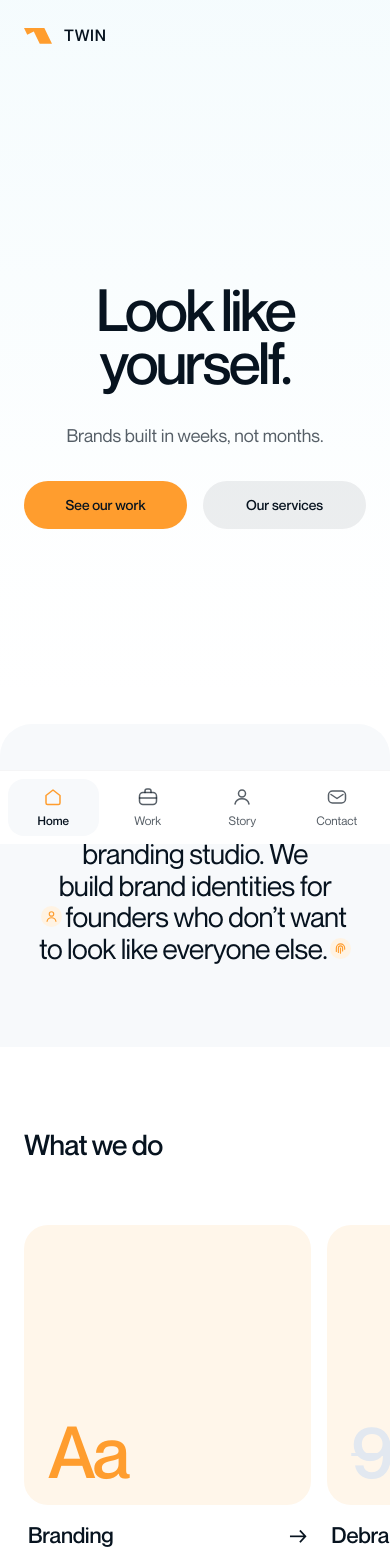
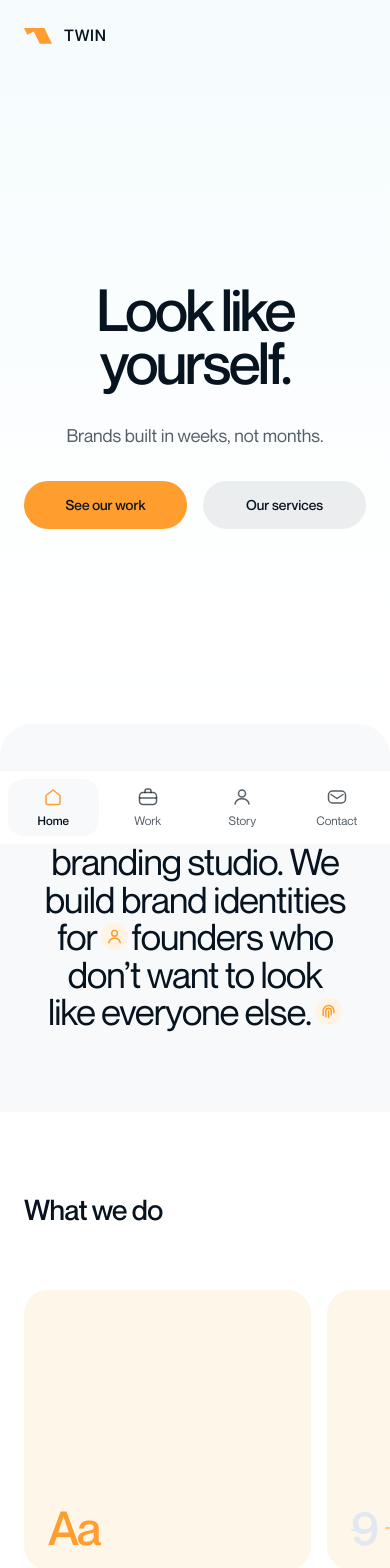
Before and after one commit to matthewostaco7/-twin-website, a Next.js app: page / in a window 390 px wide. Shown: the top 1568 px of the page. Built offline with nearby package versions, Linux system fonts and the light colour scheme.

Commit message:
Type scale: hero token, everything on the scale; larger Twin intro
Co-Authored-By: Claude Sonnet 5.5 <noreply@anthropic.com>
Claude-Session: https://claude.ai/code/session_01UqTkKkfJ5xTqC9vSdU1Zph

```diff
--- a/app/globals.css
+++ b/app/globals.css
@@ -23,15 +23,16 @@
   /* fonts (unchanged) */
   --sans:"Neue Montreal",sans-serif;
   --mono:"IBM Plex Mono",monospace;
-  /* type scale: display · h1 · h2 · h3 · lead · body · small · label */
+  /* type scale: hero · display · h1 · h2 · h3 · lead · body · small · label */
+  --fs-hero:clamp(56px,calc(56px + 80 * (100vw - 360px) / 1080),136px);
   --fs-display:clamp(46px,calc(46px + 26 * (100vw - 360px) / 920),72px);
   --fs-h1:clamp(36px,calc(36px + 20 * (100vw - 360px) / 920),56px);
   --fs-h2:clamp(28px,calc(28px + 12 * (100vw - 360px) / 920),40px);
   --fs-h3:clamp(22px,calc(22px + 6 * (100vw - 360px) / 920),28px);
   --fs-bodyl:clamp(18px,calc(18px + 2 * (100vw - 360px) / 920),20px);
   --fs-body:16px; --fs-small:14px; --fs-mono:12px;
-  --lh-display:.96; --lh-h1:1.02; --lh-h2:1.12; --lh-h3:1.25; --lh-bodyl:1.5; --lh-body:1.6;
-  --ls-display:-.03em; --ls-h1:-.025em; --ls-h2:-.02em; --ls-h3:-.01em;
+  --lh-hero:.92; --lh-display:.96; --lh-h1:1.02; --lh-h2:1.12; --lh-h3:1.25; --lh-bodyl:1.5; --lh-body:1.6;
+  --ls-hero:-.045em; --ls-display:-.03em; --ls-h1:-.025em; --ls-h2:-.02em; --ls-h3:-.01em;
   /* spacing: multiples of 8 */
   --s1:8px; --s2:16px; --s3:24px; --s4:32px; --s5:48px; --s6:64px; --s7:96px;
   --space-section:clamp(80px,calc(80px + 64 * (100vw - 360px) / 920),144px);
@@ -139,9 +140,10 @@ p{text-wrap:pretty}
 .ic.inl{box-sizing:border-box;width:.74em;height:.74em;padding:.1em;border-radius:50%;background:#FFF3E3;stroke:var(--signal);stroke-width:1.8;vertical-align:0;margin:0 .1em 0 -.08em}
 .ic.inl.r{margin:0 0 0 .1em}
 .hero-cta{display:flex;flex-wrap:wrap;justify-content:center;gap:var(--s2)}
-.hero-big{max-width:none !important;font-size:clamp(56px,calc(56px + 84 * (100vw - 360px) / 1080),136px) !important;line-height:.92 !important;letter-spacing:-.045em !important;font-weight:500;text-wrap:balance}
+.hero-big{max-width:none !important;font-size:var(--fs-hero) !important;line-height:var(--lh-hero) !important;letter-spacing:var(--ls-hero) !important;font-weight:500;text-wrap:balance}
 .hero-sub{max-width:30em;font-size:var(--fs-bodyl);line-height:1.5;color:var(--t2)}
-.intro{max-width:20em;margin:0 auto;font-size:var(--fs-h2);line-height:var(--lh-h2);letter-spacing:var(--ls-h2);text-wrap:balance}
+.intro{max-width:16em;margin:0 auto;font-size:var(--fs-h1);line-height:var(--lh-h1);letter-spacing:var(--ls-h1);text-wrap:balance}
+@media(min-width:901px){.intro{font-size:var(--fs-display);line-height:var(--lh-display);letter-spacing:var(--ls-display)}}
 .hero{gap:var(--s4);padding-bottom:calc(var(--s7) * 2)}
 #view-home .intro-sec{position:relative;display:flex;align-items:center;justify-content:center;min-height:min(560px,70svh);margin-top:calc(-1 * var(--s7));border-radius:48px 48px 0 0;background:var(--air-2);text-align:center}
 @media(max-width:900px){#view-home .intro-sec{margin-top:calc(-1 * var(--s5));border-radius:32px 32px 0 0;min-height:0}}
@@ -159,7 +161,7 @@ p{text-wrap:pretty}
 .step .mono{color:var(--t2)}
 .step-t{margin-top:var(--s3);font-size:var(--fs-h3);line-height:var(--lh-h3);letter-spacing:var(--ls-h3)}
 .step-d{margin-top:var(--s1);color:var(--t2)}
-.step-go{margin-top:auto;padding-top:var(--s3);font-size:24px;line-height:1;transition:transform .2s,color .2s}
+.step-go{margin-top:auto;padding-top:var(--s3);font-size:var(--fs-h3);line-height:1;transition:transform .2s,color .2s}
 @media(hover:hover){.step:hover{background:var(--air)}.step:hover .step-go{transform:translateX(4px);color:var(--signal)}}
 .step:focus-visible{outline:2px solid var(--signal);outline-offset:4px}
 @media(max-width:900px){.steps{grid-template-columns:1fr}.step{min-height:0}}
@@ -169,14 +171,14 @@ p{text-wrap:pretty}
 .bc{display:flex;flex-direction:column;width:100%;color:var(--fg)}
 .bc-graphic{display:flex;align-items:flex-end;height:280px;padding:24px;border-radius:24px;background:var(--tint-card);transition:transform .5s var(--ease)}
 .bc-info{display:flex;align-items:center;justify-content:space-between;gap:var(--s2);margin-top:var(--s2);padding:0 4px}
-.bc-go{display:inline-block;font-size:24px;line-height:1;transition:transform .2s,color .2s}
+.bc-go{display:inline-block;font-size:var(--fs-h3);line-height:1;transition:transform .2s,color .2s}
 @media(hover:hover){.bc:hover .bc-go{transform:translateX(4px);color:var(--signal)}.bc:hover .bc-graphic{transform:translateY(-6px)}}
 .bc:focus-visible{outline:2px solid var(--signal);outline-offset:4px;border-radius:24px}
 
 
 
 .bc-viz{display:flex;align-items:flex-end;margin-top:auto;padding-top:var(--s3)}
-.bc-aa{font-size:clamp(72px,7vw,104px);font-weight:500;line-height:.8;letter-spacing:-.04em;color:var(--signal)}
+.bc-aa{font-size:var(--fs-display);font-weight:500;line-height:.8;letter-spacing:-.04em;color:var(--signal)}
 .bc-num{display:inline-flex;align-items:center;gap:.12em}
 .bc-num s{text-decoration-thickness:.04em;color:var(--air)}
 .bc-num svg{width:.34em;height:.34em;flex:none;fill:none;stroke:var(--signal);stroke-width:1.6;stroke-linecap:round;stroke-linejoin:round}
```
